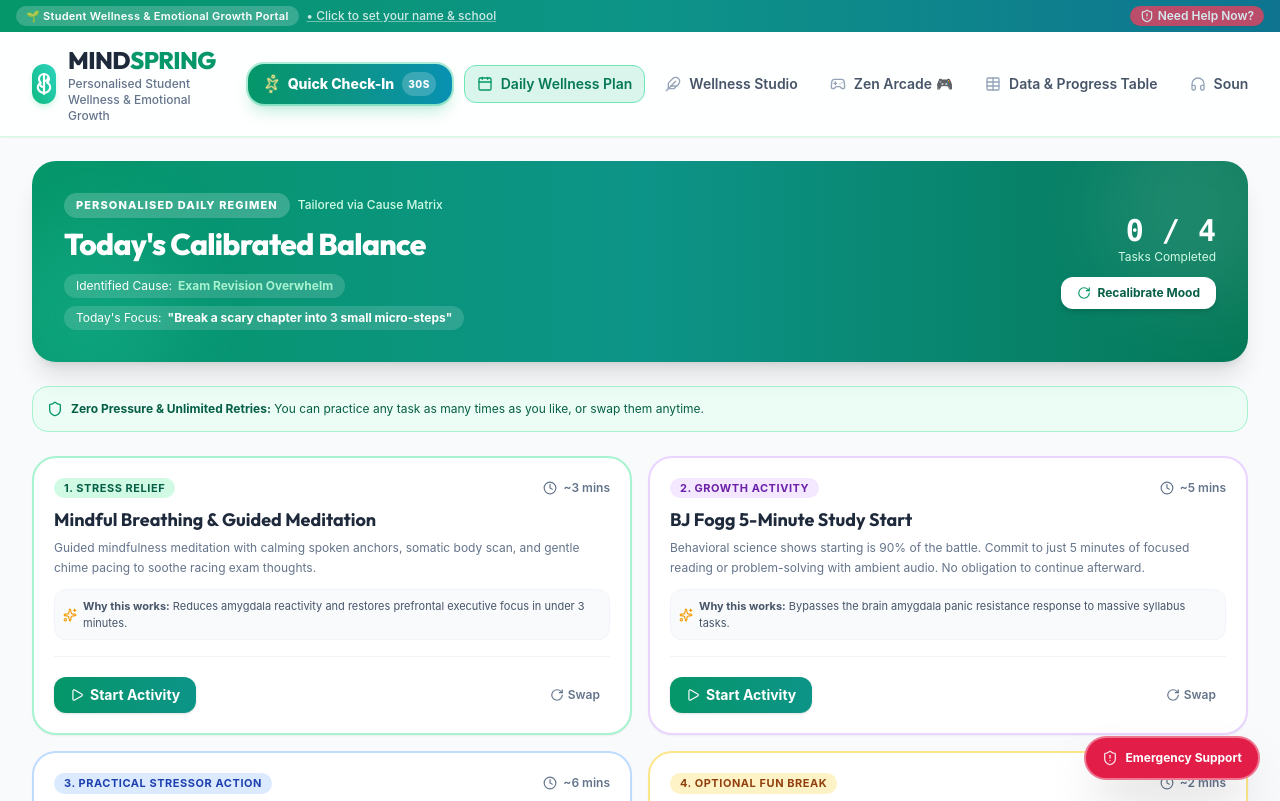
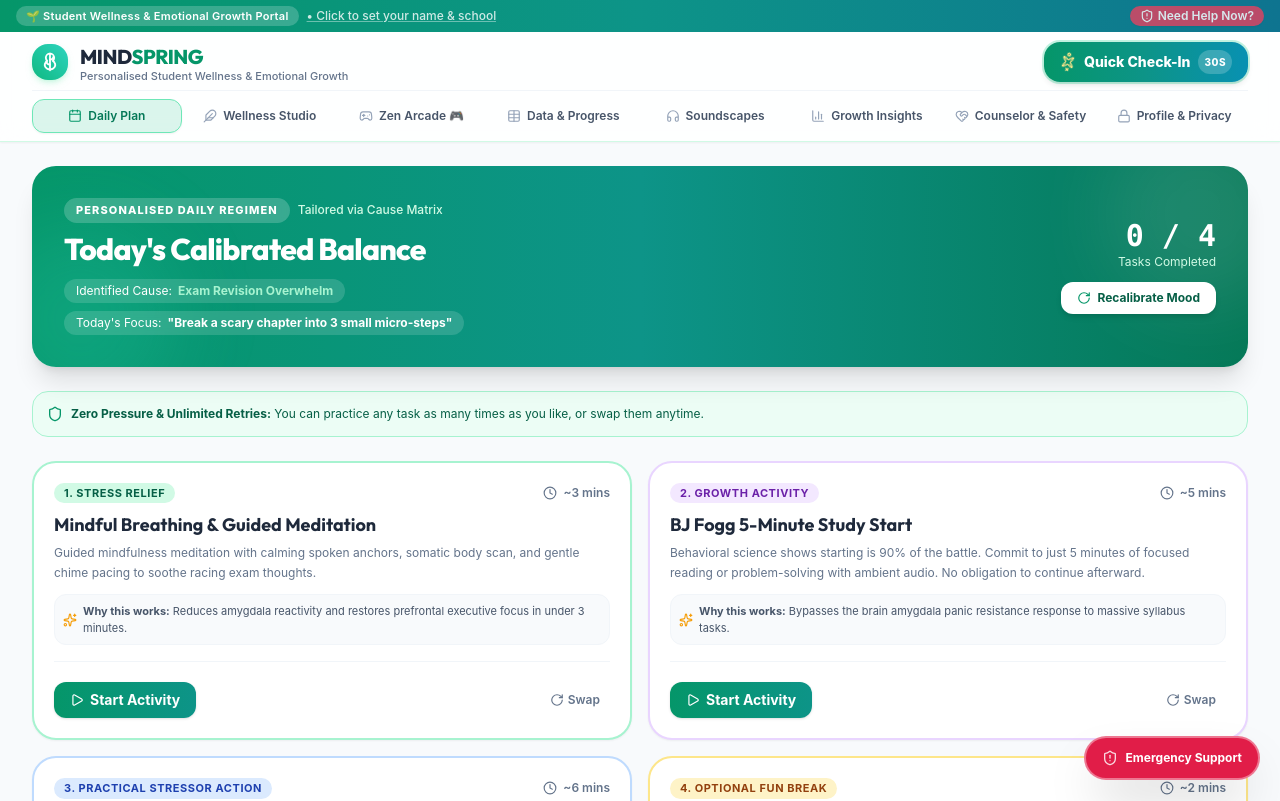
Before and after one commit to grewalharshdeepsingh-wq/mindspring, a React (Vite) app: page / in a window 1280 px wide. Shown: the top 801 px of the page. Built offline with nearby package versions, Linux system fonts and the light colour scheme.

Commit message:
style: optimize header layout to two rows so all navigation tabs fit on laptop screens without horizontal scrolling

```diff
--- a/src/components/Header.jsx
+++ b/src/components/Header.jsx
@@ -23,14 +23,14 @@ export default function Header({
   schoolName = ''
 }) {
   const navItems = [
-    { id: 'plan', label: 'Daily Wellness Plan', icon: Calendar },
+    { id: 'plan', label: 'Daily Plan', icon: Calendar },
     { id: 'studio', label: 'Wellness Studio', icon: Feather },
     { id: 'minigame', label: 'Zen Arcade 🎮', icon: Gamepad2 },
-    { id: 'table', label: 'Data & Progress Table', icon: Table },
+    { id: 'table', label: 'Data & Progress', icon: Table },
     { id: 'soundscapes', label: 'Soundscapes', icon: Headphones },
-    { id: 'growth', label: 'Growth & Insights', icon: BarChart3 },
+    { id: 'growth', label: 'Growth Insights', icon: BarChart3 },
     { id: 'counselor', label: 'Counselor & Safety', icon: HeartHandshake },
-    { id: 'privacy', label: 'Privacy & Profile', icon: Lock },
+    { id: 'privacy', label: 'Profile & Privacy', icon: Lock },
   ];
 
   return (
@@ -68,16 +68,16 @@ export default function Header({
       </div>
 
       {/* Main navigation container */}
-      <div className="max-w-7xl mx-auto px-4 sm:px-6 lg:px-8 py-3 flex flex-col md:flex-row md:items-center md:justify-between gap-3">
-        {/* Brand identity & Highly Visible Quick Check-In placed upfront */}
-        <div className="flex items-center justify-between gap-4 w-full md:w-auto">
+      <div className="max-w-7xl mx-auto px-4 sm:px-6 lg:px-8 pt-2.5 pb-2">
+        {/* Brand identity & Quick Check-In Header Row */}
+        <div className="flex items-center justify-between gap-4 pb-2 border-b border-slate-100 dark:border-slate-800/60">
           <div
             onClick={() => setActiveTab('plan')}
             className="flex items-center space-x-3 cursor-pointer group"
           >
             {/* MindSpring Logo */}
-            <div className="w-10 h-10 rounded-2xl bg-gradient-to-tr from-emerald-500 to-teal-400 flex items-center justify-center shadow-md shadow-emerald-200/50 group-hover:scale-105 transition-transform">
-              <svg className="w-6 h-6 text-white" viewBox="0 0 24 24" fill="none" stroke="currentColor" strokeWidth="2.2" strokeLinecap="round" strokeLinejoin="round">
+            <div className="w-9 h-9 rounded-2xl bg-gradient-to-tr from-emerald-500 to-teal-400 flex items-center justify-center shadow-md shadow-emerald-200/50 group-hover:scale-105 transition-transform">
+              <svg className="w-5 h-5 text-white" viewBox="0 0 24 24" fill="none" stroke="currentColor" strokeWidth="2.2" strokeLinecap="round" strokeLinejoin="round">
                 <path d="M12 2a5 5 0 0 1 5 5c0 1.5-.7 2.8-1.7 3.7.8.4 1.5 1 2 1.8 1.4 2.1 1 5-1 6.8-.7.7-1.7 1.2-2.8 1.4" />
                 <path d="M12 2a5 5 0 0 0-5 5c0 1.5.7 2.8 1.7 3.7-.8.4-1.5 1-2 1.8-1.4 2.1-1 5 1 6.8.7.7 1.7 1.2 2.8 1.4" />
                 <path d="M12 2v20" />
@@ -87,20 +87,20 @@ export default function Header({
             </div>
             <div>
               <div className="flex items-center space-x-2">
-                <span className="font-heading font-extrabold text-2xl tracking-tight text-slate-800 dark:text-white">
+                <span className="font-heading font-extrabold text-xl tracking-tight text-slate-800 dark:text-white">
                   MIND<span className="text-emerald-600 dark:text-emerald-400">SPRING</span>
                 </span>
               </div>
-              <p className="text-xs text-slate-500 dark:text-slate-400 font-medium hidden sm:block">
+              <p className="text-[11px] text-slate-500 dark:text-slate-400 font-medium hidden sm:block leading-none">
                 Personalised Student Wellness & Emotional Growth
               </p>
             </div>
           </div>
 
-          {/* Prominent Quick Check-In CTA Button - Highly visible upfront next to brand */}
+          {/* Quick Check-In CTA Button */}
           <button
             onClick={onOpenCheckIn}
-            className="flex items-center space-x-2 bg-gradient-to-r from-emerald-600 via-teal-600 to-cyan-600 hover:from-emerald-700 hover:to-teal-700 text-white font-extrabold text-xs sm:text-sm px-4 py-2 rounded-2xl shadow-lg shadow-emerald-500/25 hover:shadow-emerald-500/40 transform hover:-translate-y-0.5 active:translate-y-0 transition ring-2 ring-emerald-400/40 whitespace-nowrap"
+            className="flex items-center space-x-2 bg-gradient-to-r from-emerald-600 via-teal-600 to-cyan-600 hover:from-emerald-700 hover:to-teal-700 text-white font-extrabold text-xs sm:text-sm px-4 py-2 rounded-2xl shadow-md hover:shadow-emerald-500/25 transform hover:-translate-y-0.5 active:translate-y-0 transition ring-2 ring-emerald-400/30 whitespace-nowrap"
             title="Start your daily 30-second mood & stress check-in"
           >
             <Sparkles className="w-4 h-4 text-amber-200 animate-spin" style={{ animationDuration: '4s' }} />
@@ -109,8 +109,9 @@ export default function Header({
           </button>
         </div>
 
-        {/* Tab Navigation items */}
-        <div className="flex items-center space-x-1 sm:space-x-2 overflow-x-auto pb-1 md:pb-0 scrollbar-none">
+        {/* Full-Width Navigation Bar: Fits all 8 options on laptop without side scrolling */}
+        <nav className="pt-2">
+          <div className="flex flex-wrap lg:flex-nowrap items-center justify-between gap-1 w-full">
             {navItems.map((item) => {
               const Icon = item.icon;
               const isActive = activeTab === item.id;
@@ -118,18 +119,19 @@ export default function Header({
                 <button
                   key={item.id}
                   onClick={() => setActiveTab(item.id)}
-                className={`flex items-center space-x-2 px-3 py-2 rounded-xl text-xs sm:text-sm font-semibold transition whitespace-nowrap ${
+                  className={`flex-1 min-w-fit flex items-center justify-center space-x-1.5 px-2.5 py-1.5 sm:py-2 rounded-xl text-xs font-semibold transition text-center whitespace-nowrap ${
                     isActive
                       ? 'bg-emerald-500/15 text-emerald-700 dark:text-emerald-300 font-bold border border-emerald-300 dark:border-emerald-600/40 shadow-sm'
                       : 'text-slate-600 dark:text-slate-300 hover:bg-slate-100 dark:hover:bg-slate-800/60'
                   }`}
                 >
-                <Icon className={`w-4 h-4 ${isActive ? 'text-emerald-600 dark:text-emerald-400' : 'text-slate-400'}`} />
-                <span>{item.label}</span>
+                  <Icon className={`w-3.5 h-3.5 shrink-0 ${isActive ? 'text-emerald-600 dark:text-emerald-400' : 'text-slate-400'}`} />
+                  <span className="truncate">{item.label}</span>
                 </button>
               );
             })}
           </div>
+        </nav>
       </div>
     </header>
   );
```
Lines whose indentation alone changed are shown as unchanged.
